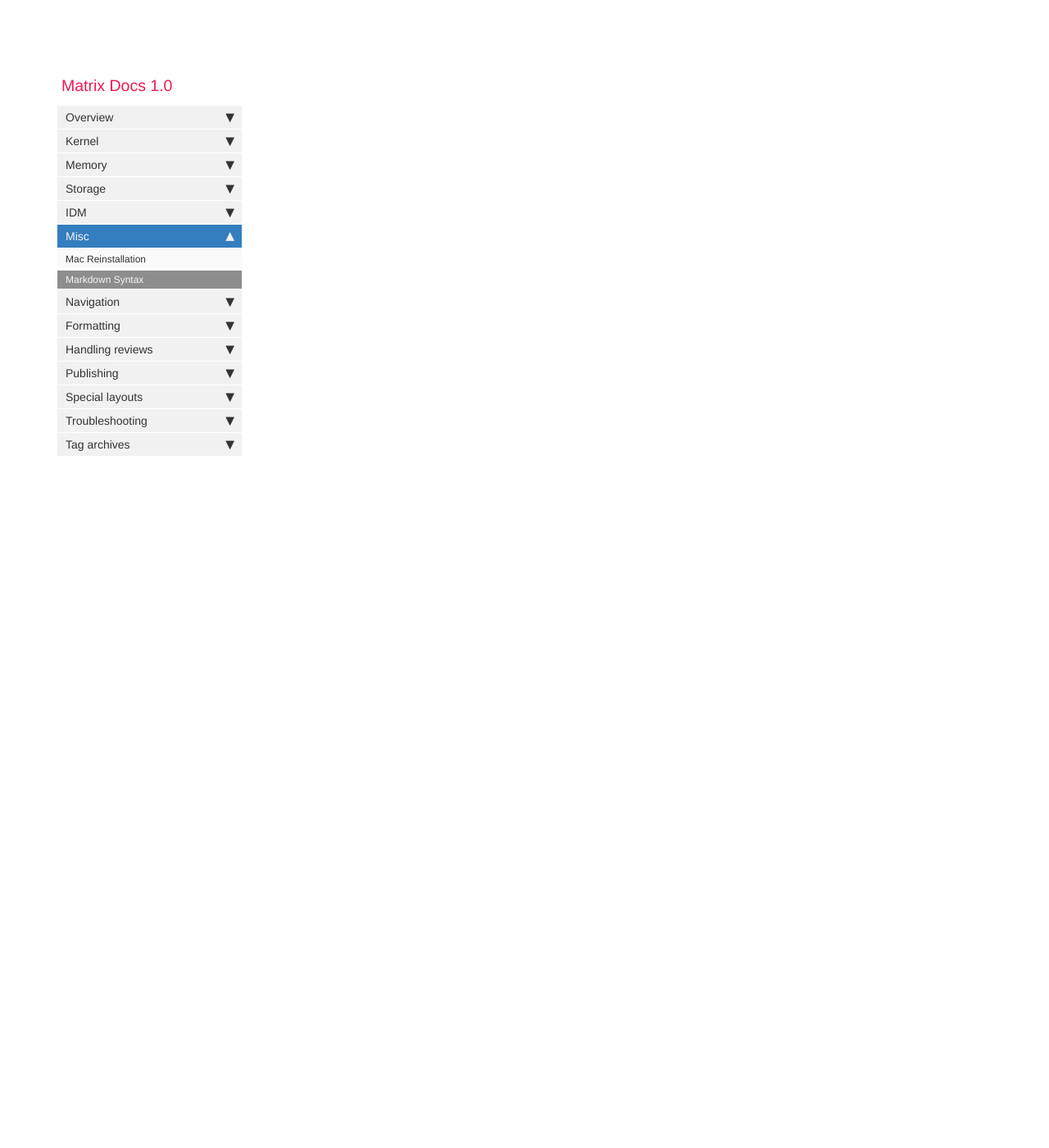
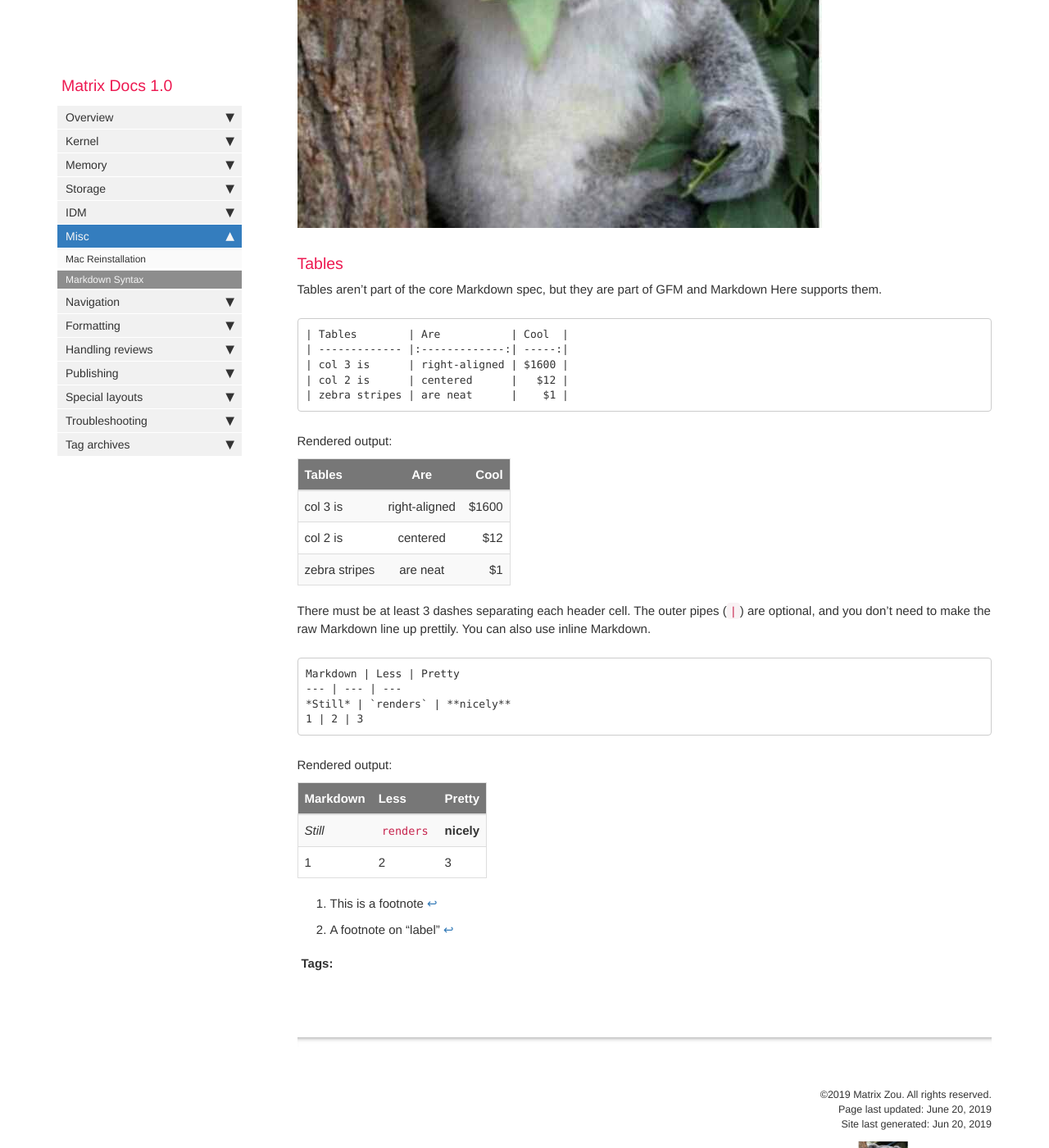
Before and after one commit to matrixzj/documentations, a Jekyll site: the page built from pages/misc/misc_markdown.md, in a window 1280 px wide and 1400 px high, scrolled down 7688 px. Shown: the whole window at 82% size. Built offline with Jekyll 4.4.1, drawn with Linux system fonts in a browser that asks for light colours; comment, search, counter and statistics services are not loaded; some of the changed text lies outside the part shown.

Commit message:
There are 1 files have been modified at 2019-06-20 06:35:01 . 	-rw-r--r-- 1 jzou ops 9714 Jun 20 06:35 pages/misc/misc_markdown.md No files have been added. No files have been deleted. No file type has been changed.

````diff
--- a/pages/misc/misc_markdown.md
+++ b/pages/misc/misc_markdown.md
@@ -2,7 +2,7 @@
 title: Markdown Syntax
 tags: [misc]
 keywords: markdown
-last_updated: June 18, 2019
+last_updated: June 20, 2019
 summary: "Markdown Cheatsheet"
 sidebar: mydoc_sidebar
 permalink: misc_markdown_syntax.html
@@ -25,6 +25,7 @@
 | `##### Heading level 5` | | `<h5>Heading level 5</h5>` | {::nomarkdown}<h5>Heading level 5</h5>{:/}
 | `###### Heading level 6` | | `<h6>Heading level 6</h6>` | {::nomarkdown}<h6>Heading level 6</h6>{:/}
 {: .table-bordered }
+
 
 ### Emphasis
 
@@ -191,10 +192,89 @@
 [3]: <https://matrixzj.github.io/documentations> "Markdown Syntax"
 ```
 
+The rendered output looks like this:
+
 [Matrix Keycap Garden][1] is maintained by [Matrix Zou][2], and based on [Markdown][3]
 
 [1]: <https://matrixzj.github.io> "Keycaps Garden"
 [2]: <https://matrixzj.github.io/resume> "about Matrix"
 [3]: <https://matrixzj.github.io/documentations> "Markdown Syntax"
 
+#### Footnotes
+
+Footnotes are built with 2 parts:
+    1 label, enclose with brackets and label text must be lead by `^'
+    2 footnotes content, can be anywhere in the doc, lead by `label` defined above + `: ` + real footnote content
+
+```
+Footnotes[^1] have a label[^label]
+
+[^1]: This is a footnote
+[^label]: A footnote on "label"
+```
+
+Footnotes[^1] have a label[^label]
+Note: footnote will be shown in the end of page.
+
+[^1]: This is a footnote
+[^label]: A footnote on "label"
+
+#### Images
+
+To add an image, add an exclamation mark (!), followed by alt text in brackets, and the path or URL to the image asset in parentheses. You can optionally add a title after the URL in the parentheses.
+
+`![Matrix](/images/misc/markdown/Portrait.JPG)`
+
+Rendered output:
+
+![Matrix](images/misc/markdown/Portrait.JPG)
+
+##### Linking Images
+
+To add a link to an image, enclose the Markdown for the image in brackets, and then add the link in parentheses.
+
+`[![Matrix](images/misc/markdown/Portrait.JPG)](https://matrixzj.github.io/resume)`
+
+Rendered output
+
+[![Matrix](images/misc/markdown/Portrait.JPG)](https://matrixzj.github.io/resume)
+
+### Tables
+
+Tables aren't part of the core Markdown spec, but they are part of GFM and Markdown Here supports them.
+
+```
+| Tables        | Are           | Cool  |
+| ------------- |:-------------:| -----:|
+| col 3 is      | right-aligned | $1600 |
+| col 2 is      | centered      |   $12 |
+| zebra stripes | are neat      |    $1 |
+```
+
+Rendered output:
+
+| Tables        | Are           | Cool  |
+| ------------- |:-------------:| -----:|
+| col 3 is      | right-aligned | $1600 |
+| col 2 is      | centered      |   $12 |
+| zebra stripes | are neat      |    $1 |
+
+There must be at least 3 dashes separating each header cell. The outer pipes (`|`) are optional, and you don't need to make the
+raw Markdown line up prettily. You can also use inline Markdown.
+
+```
+Markdown | Less | Pretty
+--- | --- | ---
+*Still* | `renders` | **nicely**
+1 | 2 | 3
+```
+
+Rendered output:
+
+Markdown | Less | Pretty
+--- | --- | ---
+*Still* | `renders` | **nicely**
+1 | 2 | 3
+
+
 {% include links.html %}
````
Also changed, not shown: images/misc/markdown/Portrait.JPG (added).
